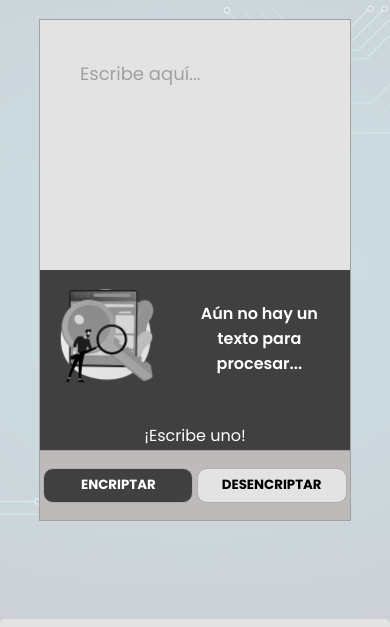
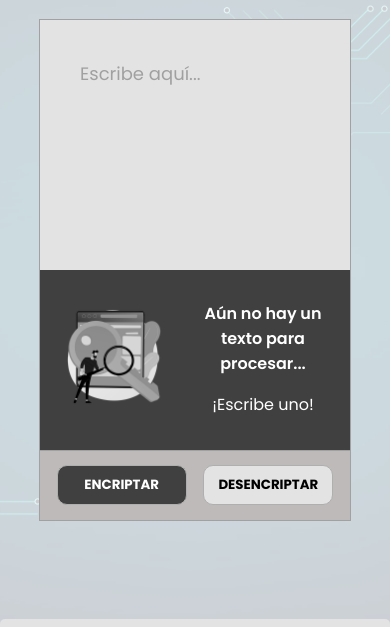
Before and after one commit to BJPulgarin/challenge-encriptador, a plain HTML site: page index.html in a window 390 px wide. Shown: the part 150-777 px from the top of the page. Drawn offline with Linux system fonts and the light colour scheme.

Commit message:
Mejora responsive

```diff
--- a/styles.css
+++ b/styles.css
@@ -84,10 +84,11 @@ textarea{
 button{
     padding: 5px;
     width: 150px;
-    height: 35px;
+    height: 40px;
     border-radius: 10px;
     border: 1.5px solid rgb(175, 175, 175);
     font-weight: bolder;
+    max-width: 130px;
 }
 footer{
     background-color:rgb(227, 227, 227);
@@ -103,15 +104,22 @@ footer{
 #searching{
     float: left;
     width: 40%;
-    margin-top: 1.5%;
-    margin-left: 1.5%;
+    margin-top: 25px;
+    margin-left: 12px;
+
 }
 #p1{
     font-weight: 600;
     text-align: center;
     display: inline-block;
     width: 50%;
-    padding: 15px 0;
+    padding-top: 15px;
+}
+#p2{
+    text-align: center;
+    display: inline-block;
+    padding-top: 0;
+    margin: 0;
 }
 footer p{
     text-align: center;
@@ -234,6 +242,7 @@ footer p{
         border-radius: 10px;
         border: 1.5px solid rgb(175, 175, 175);
         font-weight: bolder;
+        max-width: none;
     }
     footer{
         background-color:rgb(227, 227, 227);
@@ -258,6 +267,12 @@ footer p{
         font-weight: 600;
         padding: 10px 0;
         margin: 0 auto;
+    }
+    #p2{
+        text-align: center;
+        display: block;
+        padding-top: 0;
+        margin: 0;
     }
     footer p{
         text-align: center;
```
